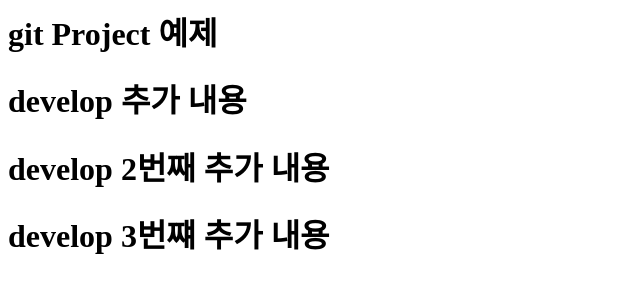
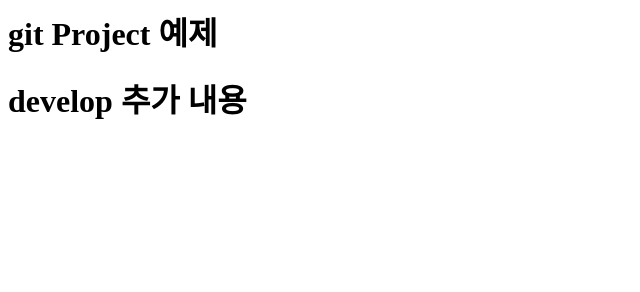
Before and after one commit to noa11132/git_Project_OSS3, a plain HTML site: page index.html in a window 1280 px wide. Shown: the whole page, without its empty margins (0-640 px from the left). Drawn offline with Linux system fonts and the light colour scheme.

Commit message:
second commit

```diff
--- a/index.html
+++ b/index.html
@@ -5,7 +5,5 @@
         <h1>git Project 예제</h1>
 
         <h1>develop 추가 내용</h1>
-        <h1>develop 2번째 추가 내용</h1>
-        <h1>develop 3번쨰 추가 내용</h1>
     </body>
 </html>
```
